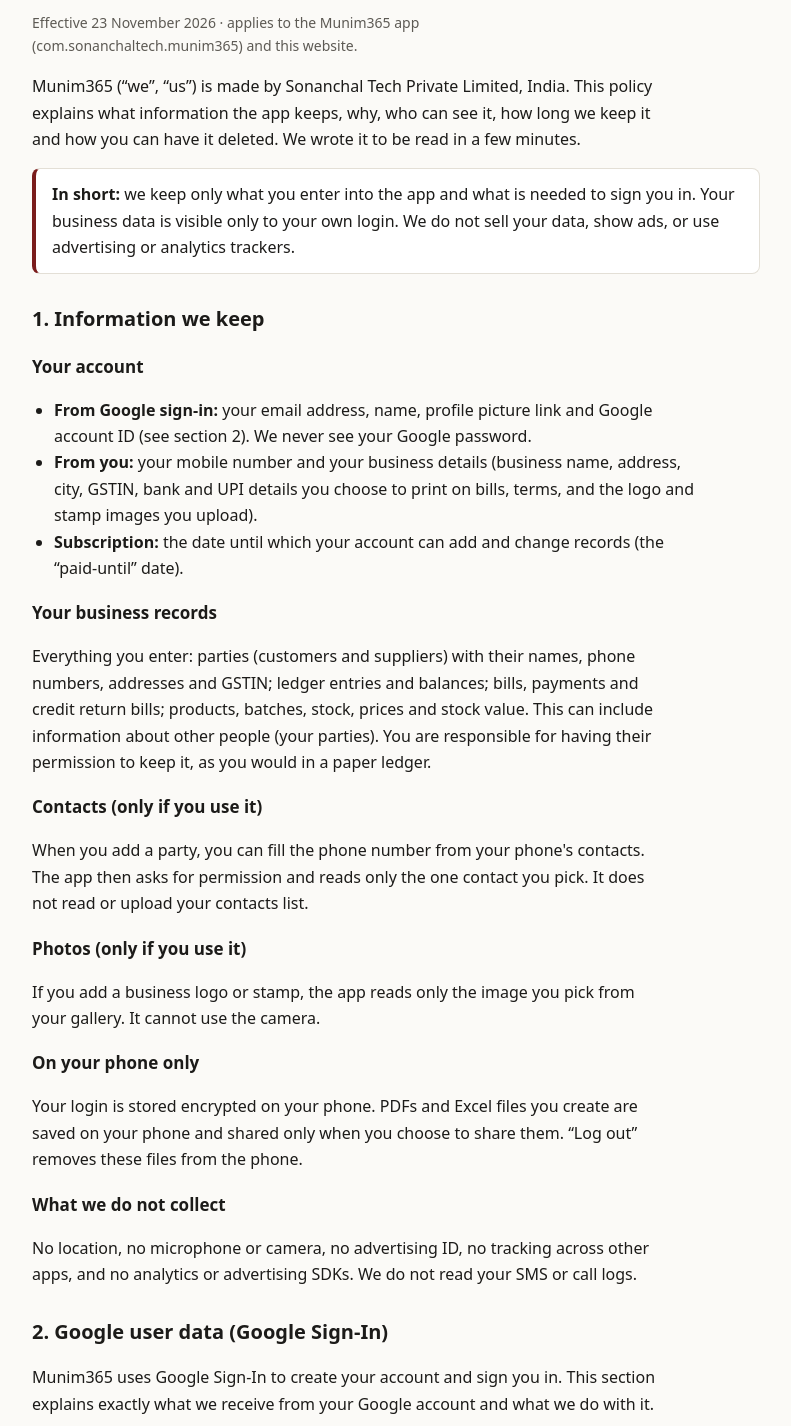
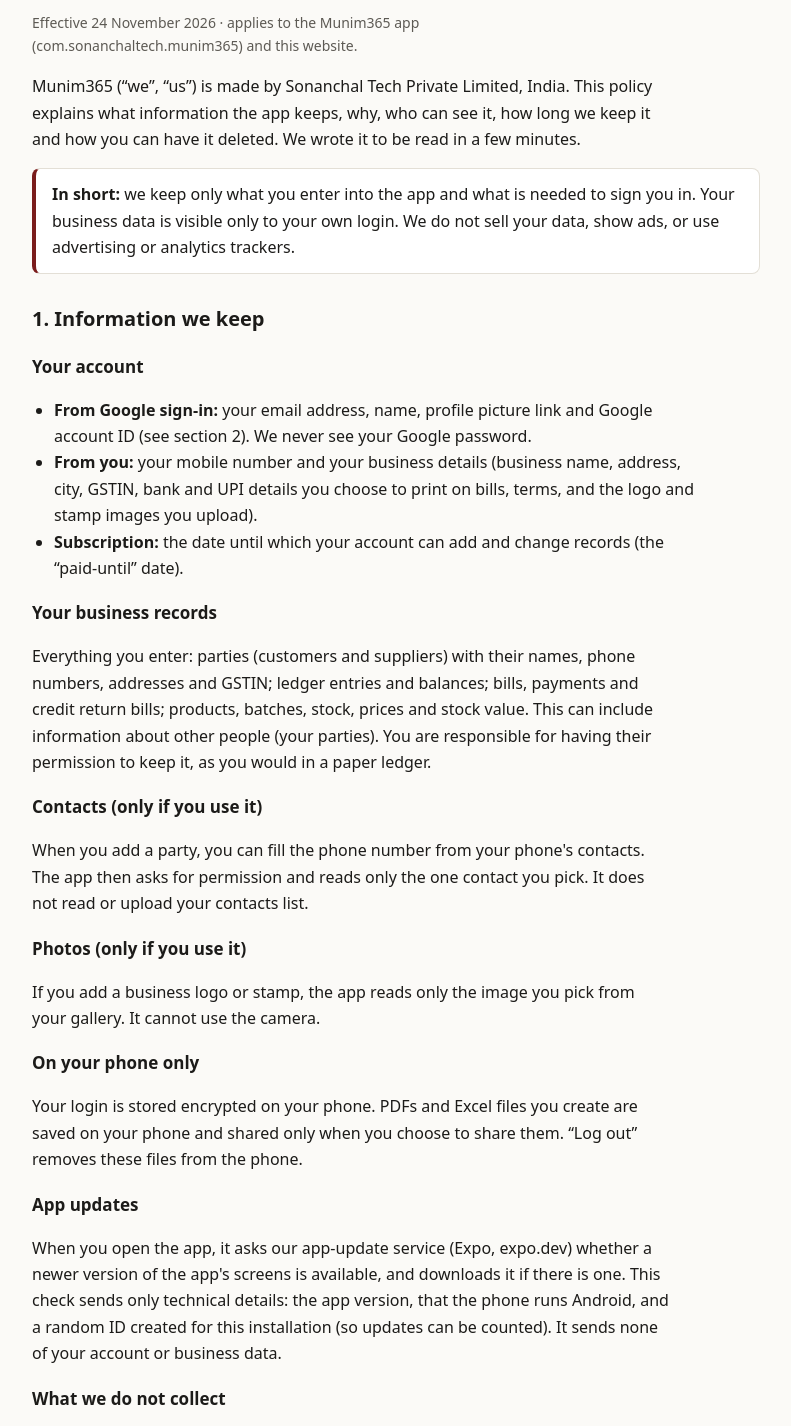
Before and after one commit to munim365/munim365.github.io, a plain HTML site: page privacy-policy.html in a window 1280 px wide. Shown: the part 169-1595 px from the top of the page, without its empty margins (244-1035 px from the left). Drawn offline with Linux system fonts and the light colour scheme.

Commit message:
Add files via upload

```diff
--- a/privacy-policy.html
+++ b/privacy-policy.html
@@ -34,7 +34,7 @@ footer{border-top:1px solid var(--line);padding-top:12px;padding-bottom:28px;col
 <main>
 
 <h1>Privacy Policy</h1>
-<p class="meta">Effective 23 November 2026 · applies to the Munim365 app (com.sonanchaltech.munim365) and this website.</p>
+<p class="meta">Effective 24 November 2026 · applies to the Munim365 app (com.sonanchaltech.munim365) and this website.</p>
 <p>Munim365 (“we”, “us”) is made by Sonanchal Tech Private Limited, India. This policy explains what information the app
 keeps, why, who can see it, how long we keep it and how you can have it deleted. We wrote it to be
 read in a few minutes.</p>
@@ -65,6 +65,11 @@ cannot use the camera.</p>
 <h3>On your phone only</h3>
 <p>Your login is stored encrypted on your phone. PDFs and Excel files you create are saved on your
 phone and shared only when you choose to share them. “Log out” removes these files from the phone.</p>
+<h3>App updates</h3>
+<p>When you open the app, it asks our app-update service (Expo, expo.dev) whether a newer version of the
+app's screens is available, and downloads it if there is one. This check sends only technical details: the
+app version, that the phone runs Android, and a random ID created for this installation (so updates can be
+counted). It sends none of your account or business data.</p>
 <h3>What we do not collect</h3>
 <p>No location, no microphone or camera, no advertising ID, no tracking across other apps, and no
 analytics or advertising SDKs. We do not read your SMS or call logs.</p>
@@ -114,6 +119,8 @@ Policy</a>, including the Limited Use requirements.</li>
 <li><b>Supabase</b> stores the data on servers in Mumbai, India. Database rules allow each login to read
 and change only its own business.</li>
 <li><b>Google</b> handles sign-in, under Google's own privacy policy.</li>
+<li><b>Expo</b> (expo.dev) delivers app updates; it receives only the technical details described under
+“App updates”, never your business records.</li>
 <li><b>WhatsApp, email or other apps</b> receive a bill, statement or message only when you tap Share
 or Send.</li>
 <li>Our support team can look at your account only to answer your request, to renew your subscription
```
